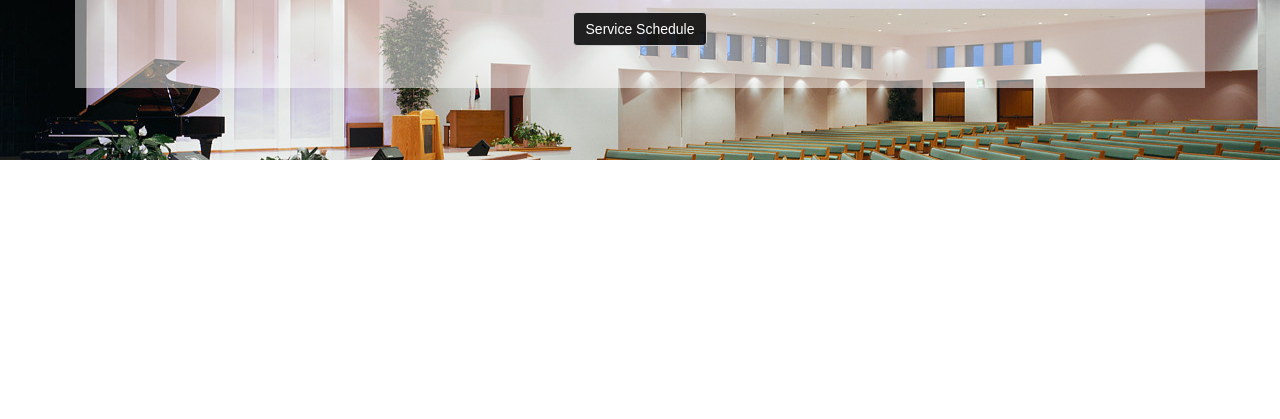
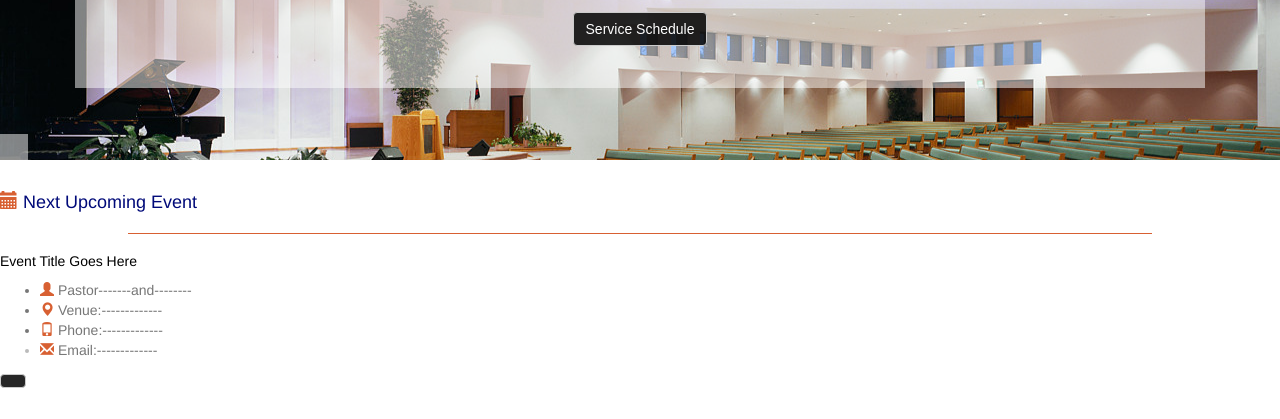
Before and after one commit to Ndirangug/hope_impartation_center_uncouched, a plain HTML site: page index.html in a window 1280 px wide. Shown: the part 381-800 px from the top of the page. Drawn offline with Linux system fonts and the light colour scheme.

Commit message:
add upcoming event content

```diff
--- a/css/styles.css
+++ b/css/styles.css
@@ -71,3 +71,34 @@
 .navbar a span{
     color:rgb(172, 109, 109);
 }
+
+.event-upcoming,
+.sermon-latest{
+    overflow:auto;
+    width:40%;
+    display:inline;
+    margin:auto;
+
+}
+
+.event-upcoming{
+    background-color:rgba(255, 255, 255, 0.5);
+    padding:2em;
+}
+
+.event-upcoming h4{
+    color:rgb(0, 10, 121);
+
+}
+h4 + hr {
+    background-color: rgb(216, 96, 50);
+    border:none;
+    width:80%;
+    height:0.1em;
+}
+.event-upcoming span{
+    color:rgb(216, 96, 50);
+}
+.event-upcoming h5{
+    color:#000000;
+}
--- a/index.html
+++ b/index.html
@@ -61,11 +61,23 @@
                 <button class="btn btn-default text-capitalize">Service Schedule</button>
             </div>
          </div>
+    </div>
+      <!-- --------------upcoming event & latest sermon---------------->
+        <div class="event-upcoming">
+            <h4><span class="glyphicon glyphicon-calendar"></span> Next Upcoming Event</h4>
+            <hr />
+            <h5>Event Title Goes Here</h5>
+            <ul class="text-muted">
+                <li><span class="glyphicon glyphicon-user"></span> Pastor-------and--------</li>
+                <li><span class="glyphicon glyphicon-map-marker"></span> Venue:-------------</li>
+                <li><span class="glyphicon glyphicon-phone"></span> Phone:------------- </li>
+                <li><span class="glyphicon glyphicon-envelope"></span> Email:------------- </li>
+            </ul>
+            <a href="#" class="btn btn-default"></a>
+        </div>
+        <div class="sermon-latest">
 
-       <!-- --------------upcoming event & latest sermon---------------->
-        <div class="event-upcoming"></div>
-        <div class="sermon-latest"></div>
-    </div>
+        </div>
 
     <!--------------------------------------------------
                         SCRIPTS
```
